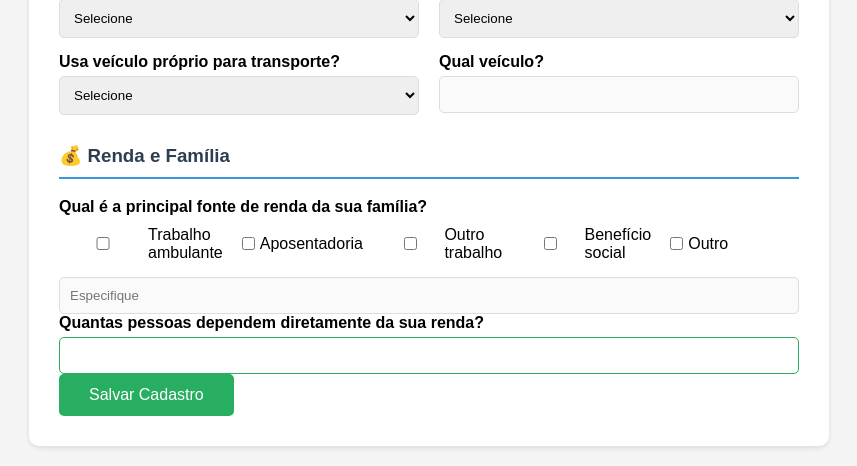
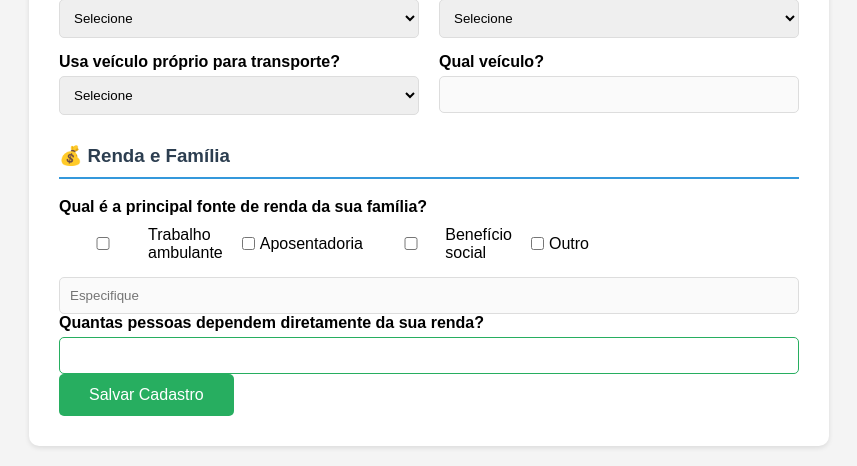
Before and after one commit to efcunha/ameg, a Flask app: page /cadastrar in a window 1280 px wide. Shown: the part 3957-4423 px from the top of the page, without its empty margins (211-1068 px from the left). Run offline with Flask 3, Linux system fonts and the light colour scheme; the visitor is signed in with stand-in values (Sample User, id 1).

Commit message:
Remove 'Outro trabalho' option from fonte de renda field

```diff
--- a/templates/cadastrar.html
+++ b/templates/cadastrar.html
@@ -926,9 +926,6 @@
                             <input type="checkbox" name="fonte_renda_aposentadoria" value="Sim" style="margin-right: 5px;"> Aposentadoria
                         </label>
                         <label style="display: flex; align-items: center; font-weight: normal;">
-                            <input type="checkbox" name="fonte_renda_outro_trabalho" value="Sim" style="margin-right: 5px;"> Outro trabalho
-                        </label>
-                        <label style="display: flex; align-items: center; font-weight: normal;">
                             <input type="checkbox" name="fonte_renda_beneficio_social" value="Sim" style="margin-right: 5px;"> Benefício social
                         </label>
                         <label style="display: flex; align-items: center; font-weight: normal;">
--- a/templates/editar_cadastro.html
+++ b/templates/editar_cadastro.html
@@ -968,9 +968,6 @@
                             <input type="checkbox" name="fonte_renda_aposentadoria" value="Sim" {{ 'checked' if cadastro and cadastro.fonte_renda_aposentadoria == 'Sim' else '' }} style="margin-right: 5px;"> Aposentadoria
                         </label>
                         <label style="display: flex; align-items: center; font-weight: normal;">
-                            <input type="checkbox" name="fonte_renda_outro_trabalho" value="Sim" {{ 'checked' if cadastro and cadastro.fonte_renda_outro_trabalho == 'Sim' else '' }} style="margin-right: 5px;"> Outro trabalho
-                        </label>
-                        <label style="display: flex; align-items: center; font-weight: normal;">
                             <input type="checkbox" name="fonte_renda_beneficio_social" value="Sim" {{ 'checked' if cadastro and cadastro.fonte_renda_beneficio_social == 'Sim' else '' }} style="margin-right: 5px;"> Benefício social
                         </label>
                         <label style="display: flex; align-items: center; font-weight: normal;">
```
